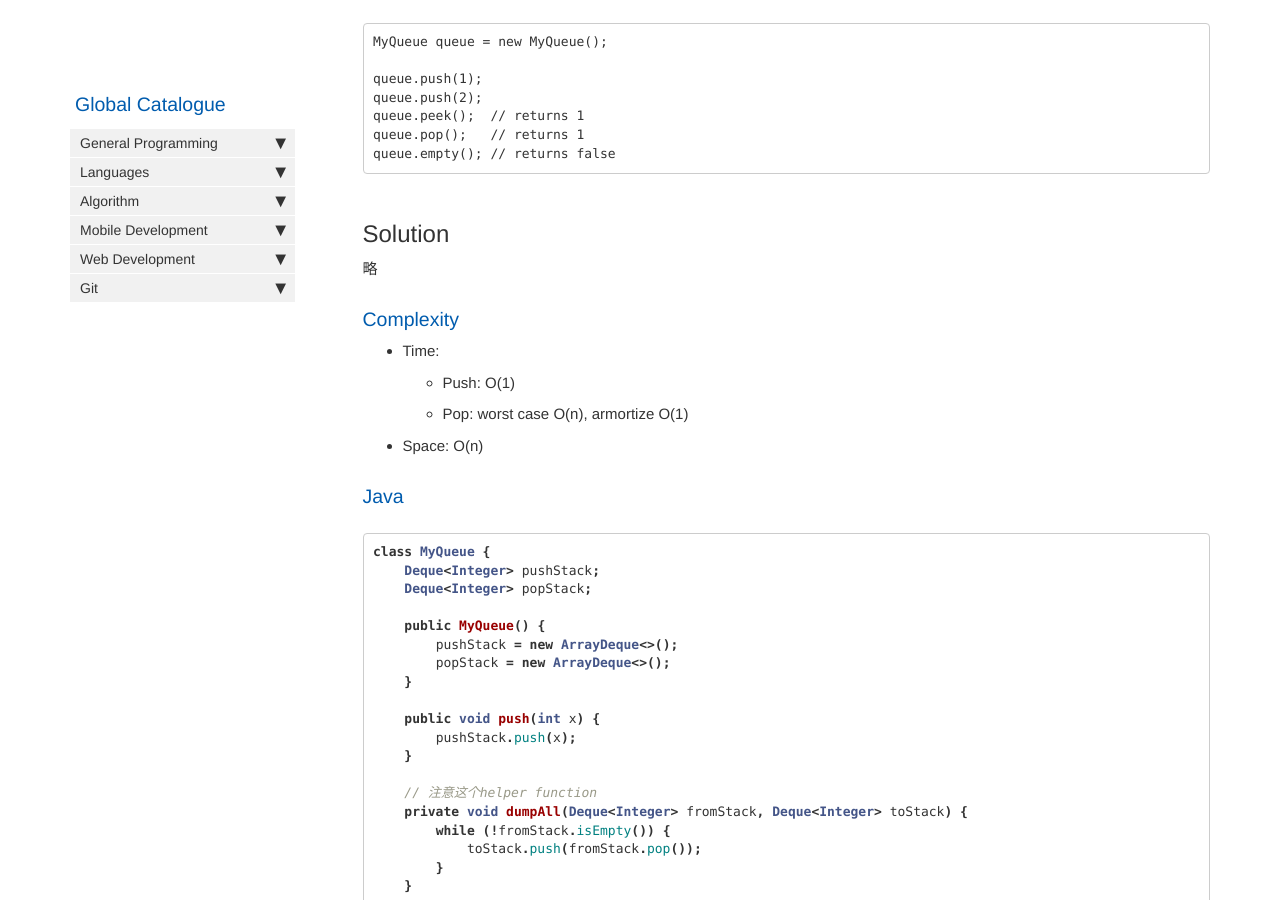
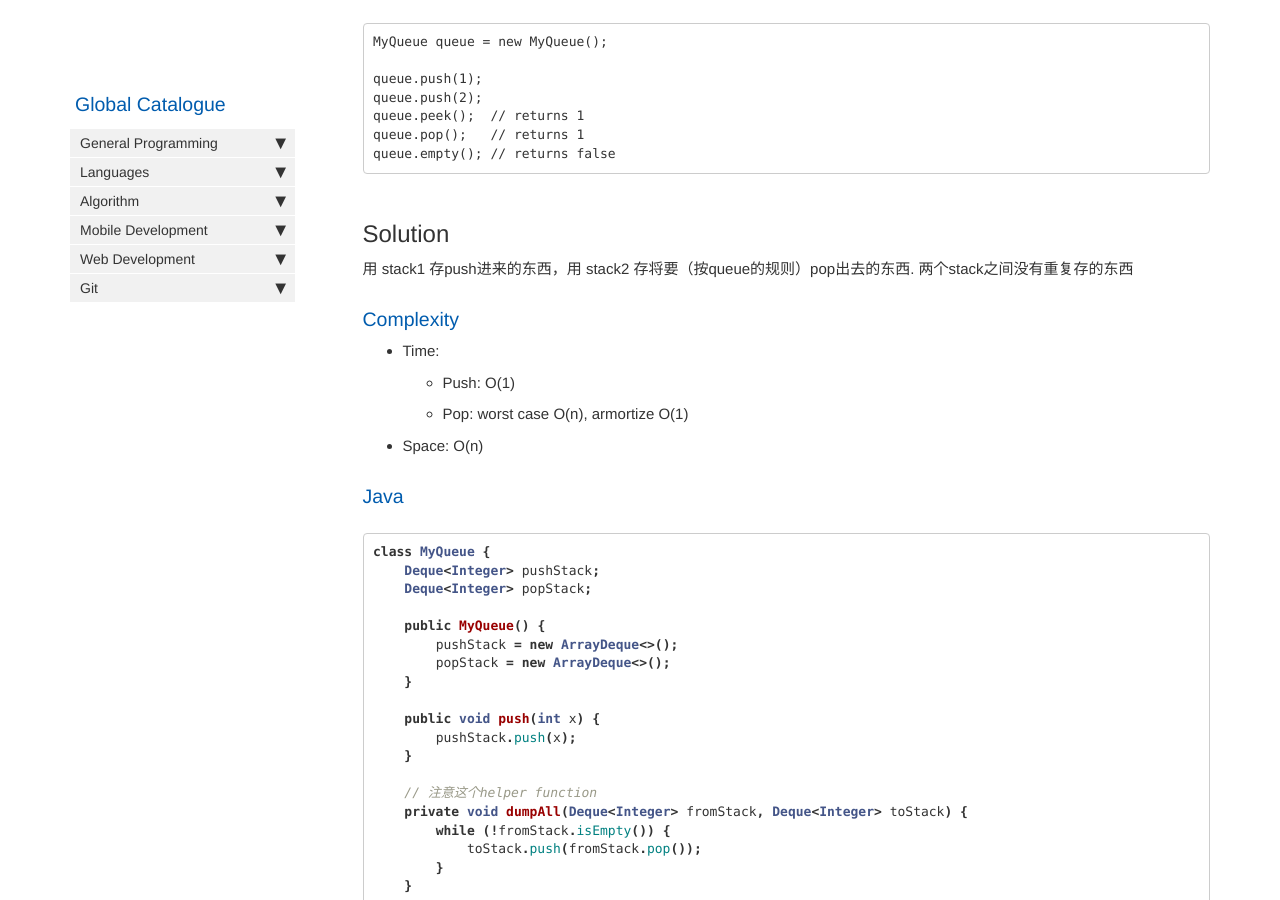
Before and after one commit to HungryOrc/hungryorc.github.io, a Jekyll site: the page built from pages/algorithm/algorithm_implement_queue_with_two_stacks.md, in a window 1280 px wide and 900 px high, scrolled down 613 px. Built offline with Jekyll 4.4.1, drawn with Linux system fonts in a browser that asks for light colours; nearby versions of some CDN libraries; comment, search, counter and statistics services are not loaded.

Commit message:
Update algorithm_implement_queue_with_two_stacks.md

````diff
--- a/pages/algorithm/algorithm_implement_queue_with_two_stacks.md
+++ b/pages/algorithm/algorithm_implement_queue_with_two_stacks.md
@@ -33,7 +33,7 @@ queue.empty(); // returns false
 ```
 
 ## Solution
-略
+用 stack1 存push进来的东西，用 stack2 存将要（按queue的规则）pop出去的东西. 两个stack之间没有重复存的东西
 
 ### Complexity
 * Time:
````
